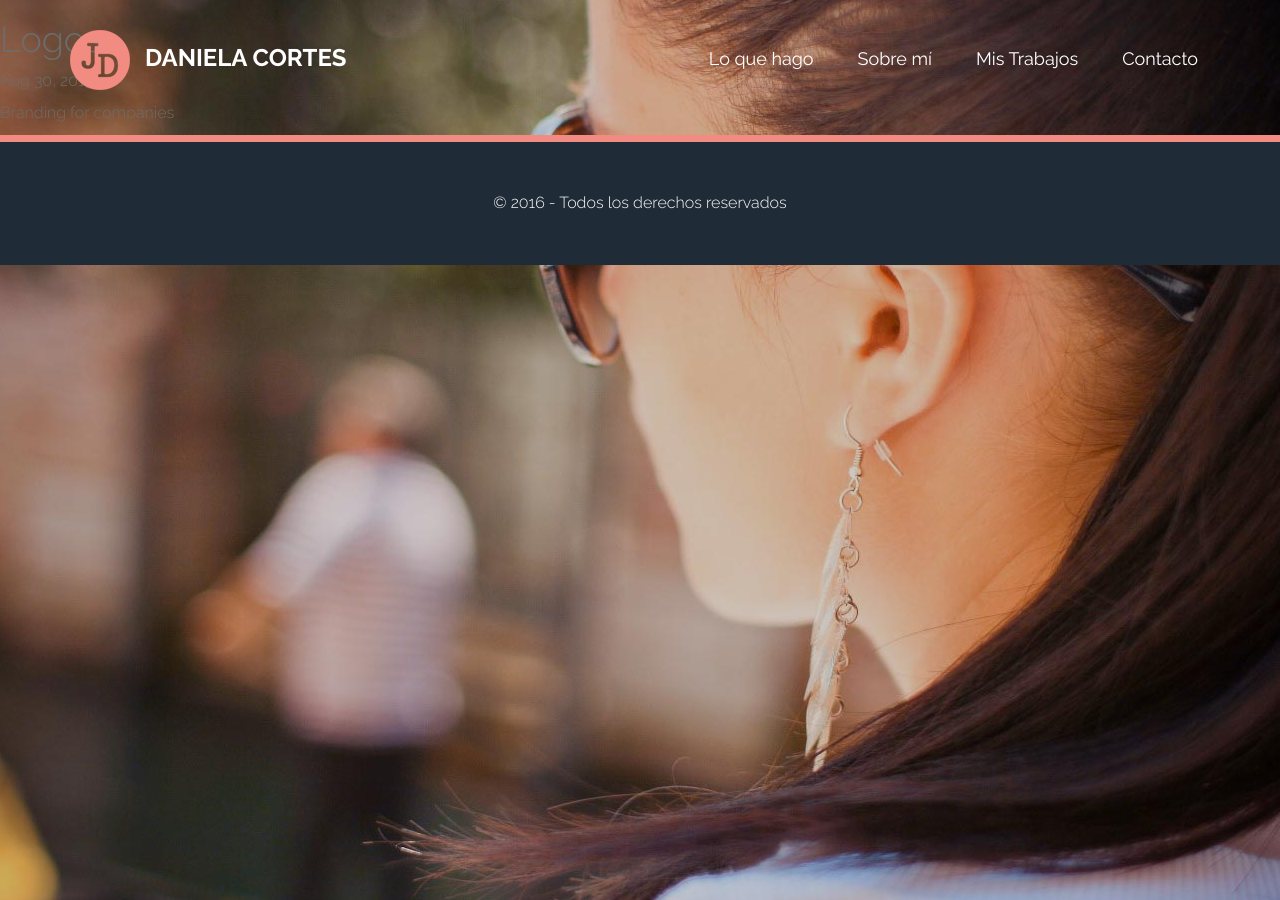
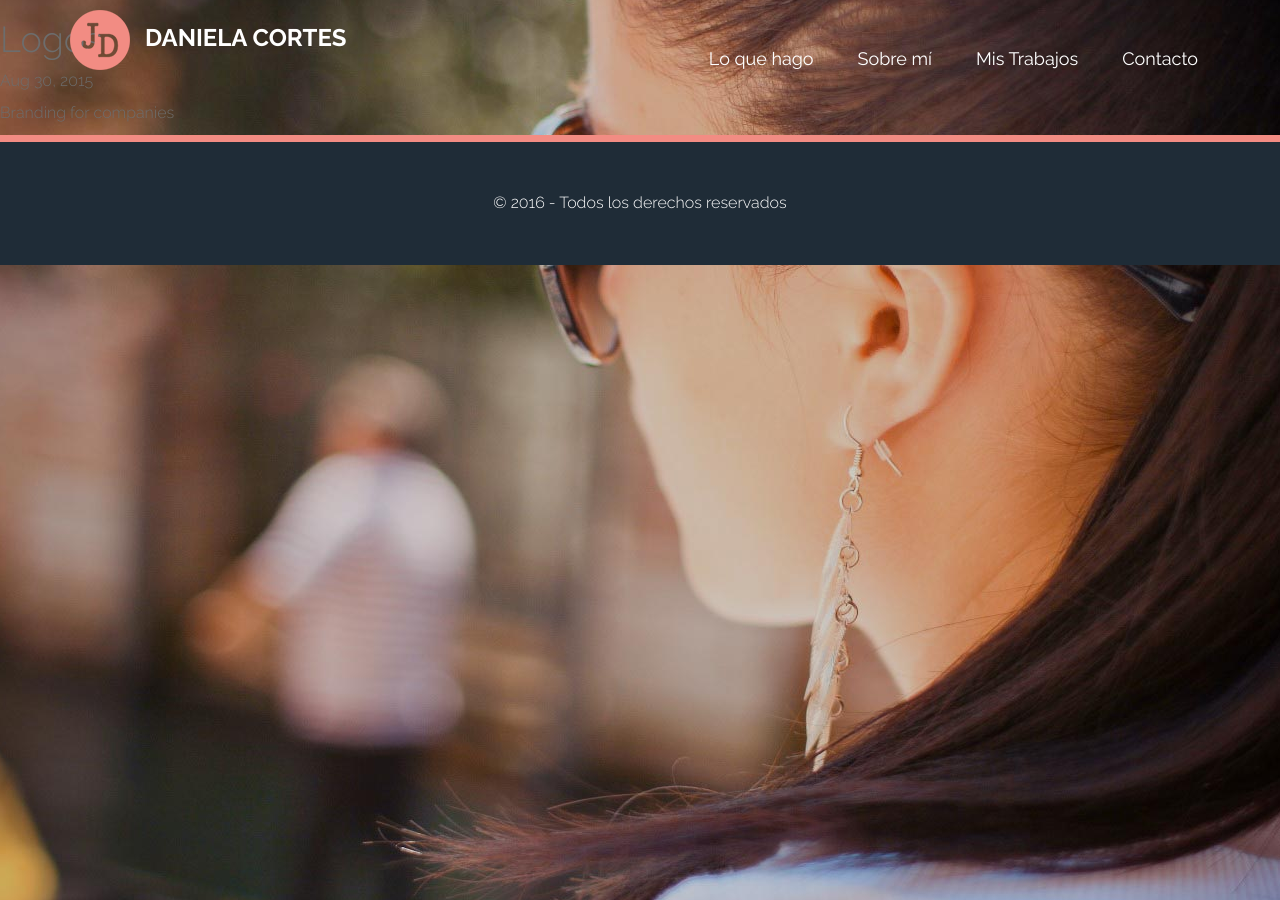
Before and after one commit to guayom/dcortes, a Jekyll site: the page built from _posts/2015-08-30-logos.md, in a window 1280 px wide. Built offline with Jekyll 4.4.1, drawn with Linux system fonts in a browser that asks for light colours; nearby versions of some CDN libraries; a script that is not in the unit is left out.

Commit message:
First round of changes from client

```diff
--- a/css/main.scss
+++ b/css/main.scss
@@ -19,3 +19,12 @@
 #project-slider .flex-control-nav{
 	bottom: -65px;
 }
+#main-nav{
+  .navbar-brand{
+    height: 97px;
+    margin-top: -20px;
+    img{
+      max-width: 130px;
+    }
+  }
+}
```
